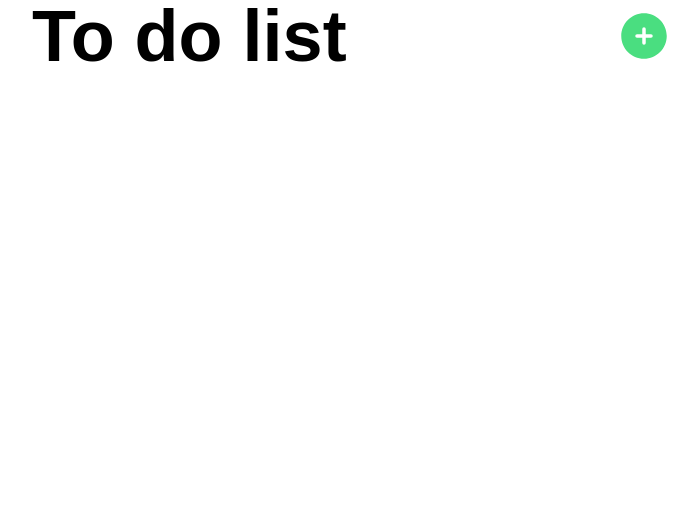
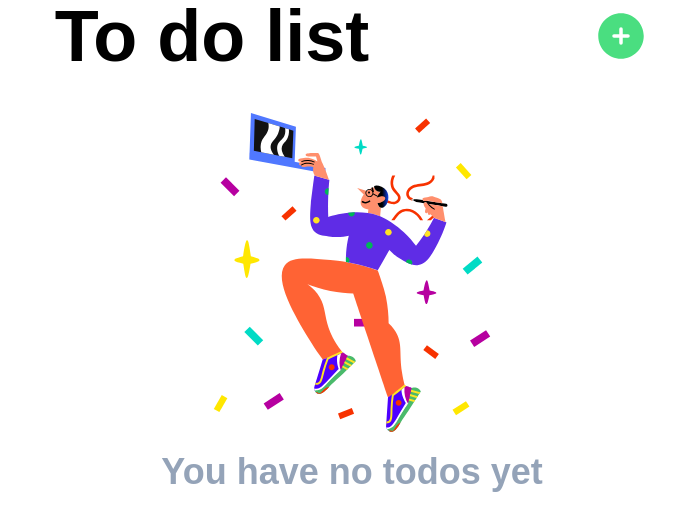
Before and after one commit to Balazs14-hun/todo-app, a Vue app: page / in a window 1280 px wide. Shown: the top 530 px of the page, without its empty margins (288-986 px from the left). Built offline with nearby package versions, Linux system fonts and the light colour scheme.

Commit message:
ITL 11 Create the Placeholder img when the user is in the home page and no todos added to todo list

```diff
--- a/src/App.vue
+++ b/src/App.vue
@@ -1,9 +1,27 @@
 <template>
-  <div class="mx-auto flex max-w-screen-sm flex-col">
-    <HeaderComponent />
+  <div class="flex flex-col items-center">
+    <HeaderComponent @create-todo="createTodo" />
+    <TodoList v-if="todos.length" />
+    <BaseNoTodo v-else />
   </div>
 </template>
 
 <script setup lang="ts">
+import { ref } from 'vue'
 import HeaderComponent from '@/components/HeaderComponent.vue'
+import BaseNoTodo from '@/components/BaseNoTodo.vue'
+import type Todo from '@/types/Todo'
+import TodoList from '@/components/TodoList.vue'
+
+const todos = ref<Todo[]>([])
+
+function createTodo() {
+  todos.value.unshift({
+    id: 1,
+    title: 'Best todo',
+    description: 'Do nothing',
+    priority: 'high',
+    done: false
+  })
+}
 </script>
--- /dev/null
+++ b/src/components/BaseNoTodo.vue
@@ -0,0 +1,11 @@
+<template>
+  <div class="flex flex-col items-center pt-10">
+    <img
+      class="h-80 w-80"
+      src="@/assets/svg/no-todo.svg"
+    />
+    <p class="pt-5 text-4xl font-semibold text-slate-400">You have no todos yet</p>
+  </div>
+</template>
+
+<script setup lang="ts"></script>
--- a/src/components/HeaderComponent.vue
+++ b/src/components/HeaderComponent.vue
@@ -1,5 +1,5 @@
 <template>
-  <div class="flex items-center justify-between">
+  <div class="flex items-center space-x-10 sm:space-x-28 md:space-x-40 lg:space-x-56">
     <h1 class="text-7xl font-semibold">To do list</h1>
     <PlusCircleIcon
       class="h-14 w-14 cursor-pointer text-green-400"
@@ -11,7 +11,9 @@
 <script setup lang="ts">
 import { PlusCircleIcon } from '@heroicons/vue/24/solid'
 
+const emit = defineEmits(['createTodo'])
+
 function createTodo() {
-  console.log('Create todo...')
+  emit('createTodo')
 }
 </script>
--- /dev/null
+++ b/src/components/TodoList.vue
@@ -0,0 +1,7 @@
+<template>
+  <div>
+    <h1>Todo List...</h1>
+  </div>
+</template>
+
+<script setup lang="ts"></script>
--- /dev/null
+++ b/src/types/Todo.ts
@@ -0,0 +1,7 @@
+export default interface Todo {
+  id: number
+  title: string
+  description: string
+  priority: 'low' | 'medium' | 'high'
+  done: boolean
+}
```
Also changed, not shown: src/assets/svg/no-todo.svg (added).
